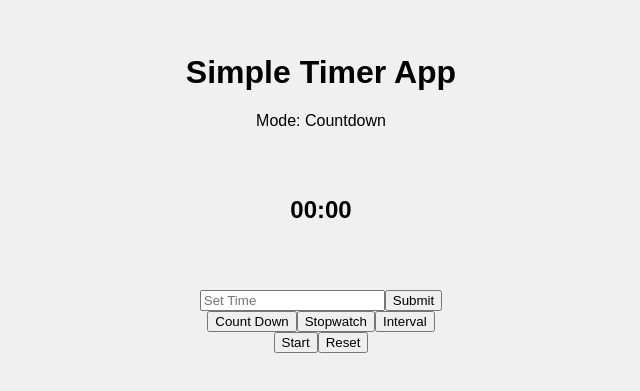
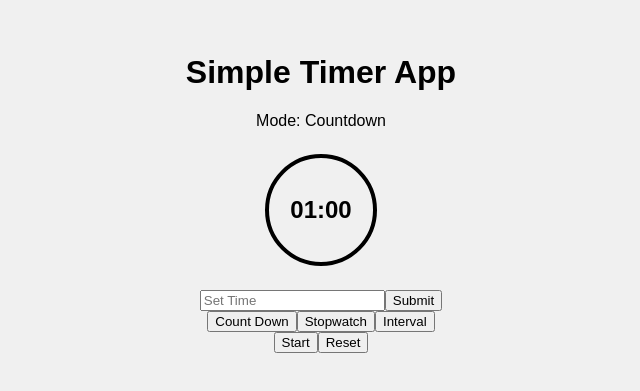
Before and after one commit to Riuseigi/timer-node-app, a React (Vite) app: page / in a window 1280 px wide. Shown: the part 207-598 px from the top of the page, without its empty margins (319-959 px from the left). Built offline with nearby package versions, Linux system fonts and the light colour scheme.

Commit message:
fix the circlular timer and fix the input for restTime and workTime

```diff
--- a/src/App.jsx
+++ b/src/App.jsx
@@ -11,7 +11,7 @@ function App() {
 }
 
 function Timer() {
-  const [initialTime, setInitialTime] = useState(0);
+  const [initialTime, setInitialTime] = useState(60);
   const [timeInput, setTimeInput] = useState(0);
   const [workTimeInput, setWorkTimeInput] = useState(1800);
   const [restTimeInput, setRestTimeInput] = useState(300);
@@ -23,33 +23,56 @@ function Timer() {
     startTimer,
     stopTimer,
     resetTimer,
-
     intervalPhase,
+    setRestTime,
+    setWorkTime,
   } = useTimer("countdown", initialTime, workTimeInput, restTimeInput);
 
-  const formatTime = (timeInSeconds) => {
+  const formatTime = (timeInSeconds, mode) => {
+    if (mode === "stopwatch") {
+      const minutes = Math.floor((timeInSeconds % 3600) / 60);
+      const seconds = timeInSeconds % 60;
+      return `${hours.toString().padStart(2, "0")}:${minutes
+        .toString()
+        .padStart(2, "0")}:${seconds.toString().padStart(2, "0")}`;
+    } else {
       const minutes = Math.floor(timeInSeconds / 60);
       const seconds = timeInSeconds % 60;
       return `${minutes.toString().padStart(2, "0")}:${seconds
         .toString()
         .padStart(2, "0")}`;
+    }
   };
-
   const getCircleStyle = (time, initialTime) => {
     const radius = 54;
     const circumference = 2 * Math.PI * radius;
-    const offset =
-      initialTime > 0
-        ? circumference - (time / initialTime) * circumference
-        : circumference;
+    let offset;
+
+    if (mode === "countdown" && initialTime > 0) {
+      offset = circumference - (time / initialTime) * circumference;
+    } else if (mode === "interval") {
+      const currentInitialTime =
+        intervalPhase === "work" ? workTimeInput : restTimeInput;
+      offset = circumference - (time / currentInitialTime) * circumference;
+    } else {
+      offset = circumference;
+    }
+
     return {
       strokeDasharray: `${circumference} ${circumference}`,
       strokeDashoffset: offset,
     };
   };
 
-  function handlerSetTime() {
+  function handlerSetTime(e) {
+    e.preventDefault();
+    if (mode === "countdown") {
       setInitialTime(Number(timeInput));
+    } else if (mode === "interval") {
+      setWorkTime(Number(workTimeInput));
+      setRestTime(Number(restTimeInput));
+    }
+    resetTimer(); // Ensure timer resets to reflect the new initial time
   }
 
   const circleStyle = getCircleStyle(time, initialTime);
@@ -75,6 +98,7 @@ function Timer() {
         <div className="timer-text">{formatTime(time)}</div>
       </div>
       <div>
+        <form>
           {mode !== "stopwatch" && (
             <>
               <input
@@ -87,12 +111,14 @@ function Timer() {
               />
               {mode === "interval" && (
                 <input
+                  placeholder="Set Rest Time"
                   onChange={(e) => setRestTimeInput(Number(e.target.value))}
                 />
               )}
-            <button onClick={handlerSetTime}>Submit</button>
+              <button onClick={(e) => handlerSetTime(e)}>Submit</button>
             </>
           )}
+        </form>
       </div>
       <div>
         <button onClick={() => setMode("countdown")}>Count Down</button>
```
Lines whose indentation alone changed are shown as unchanged.
